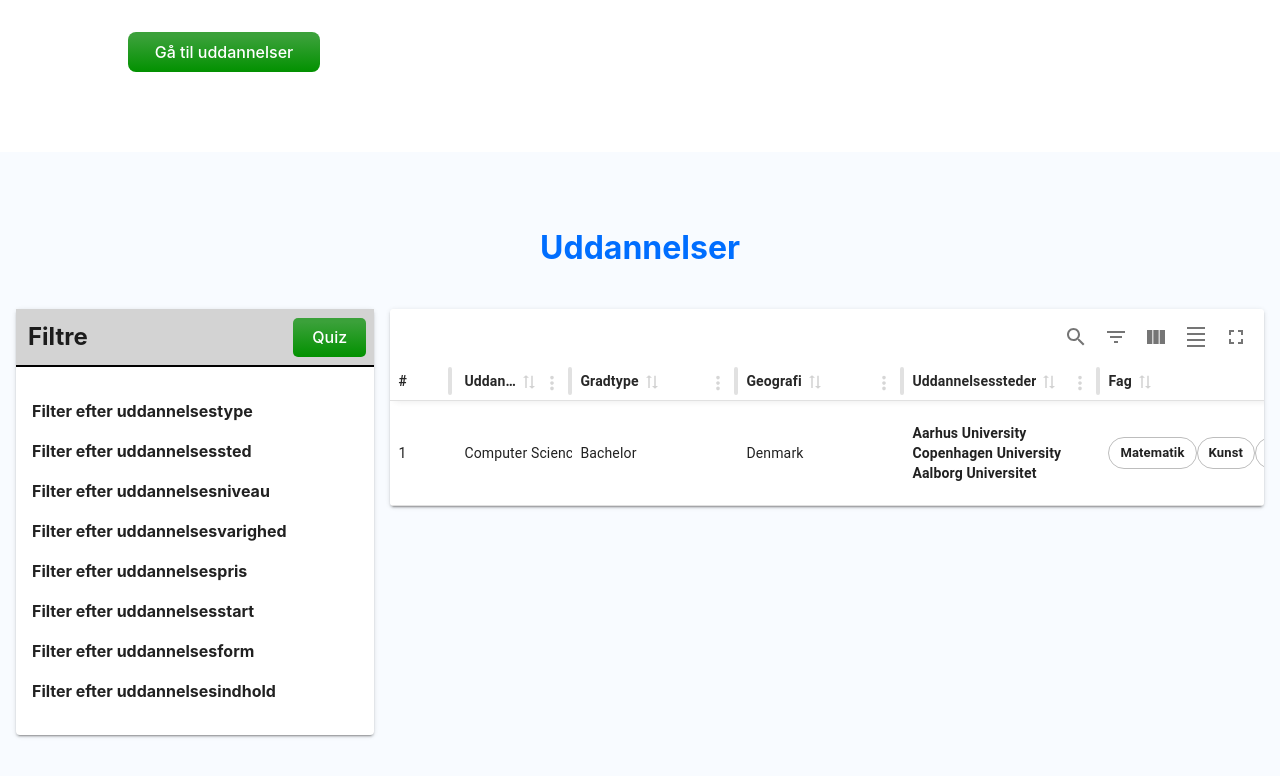
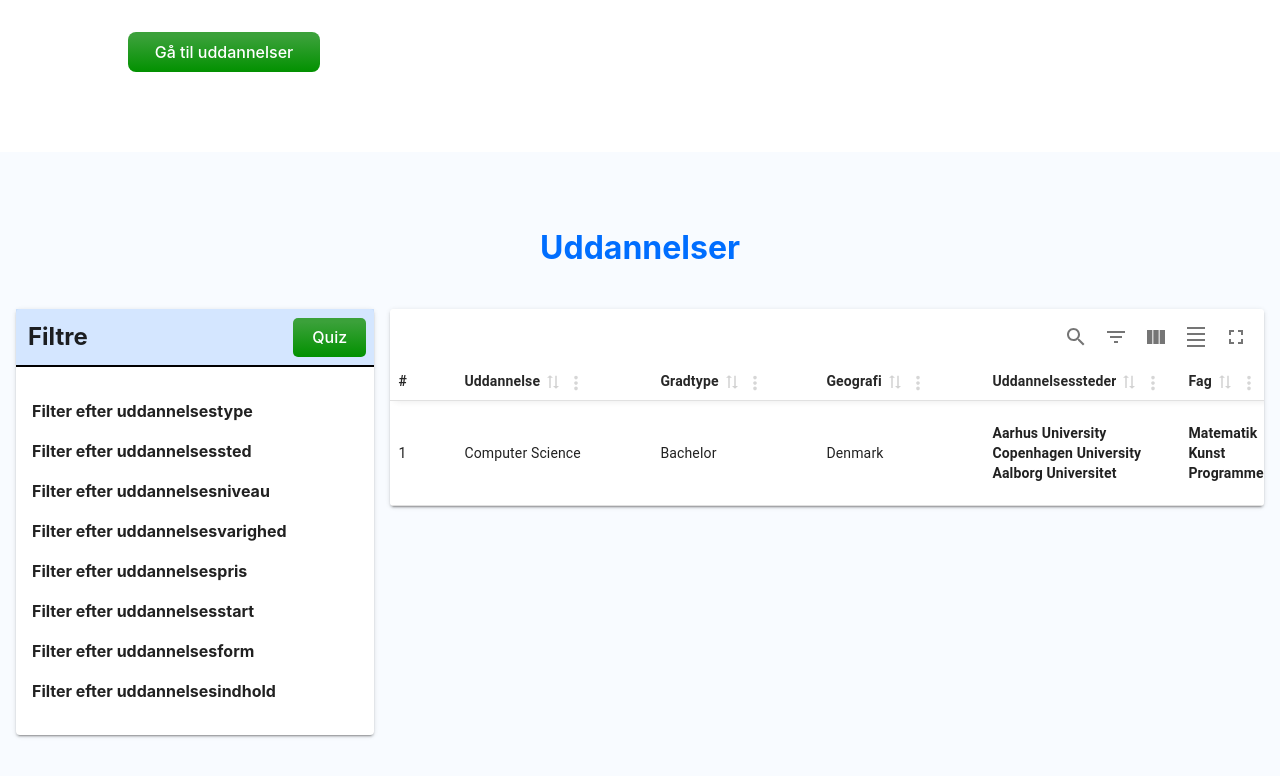
Before and after one commit to P2-API/Education-Platform, a React (Vite) app: page / in a window 1280 px wide. Shown: the part 616-1392 px from the top of the page. Built offline with nearby package versions, Linux system fonts and the light colour scheme.

Commit message:
Merged frontend

```diff
--- a/Frontend/components/DataTable.tsx
+++ b/Frontend/components/DataTable.tsx
@@ -6,6 +6,7 @@ import {
   type MRT_ColumnDef,
   type MRT_SortingState,
   type MRT_RowVirtualizer,
+  MRT_Row,
 } from "material-react-table";
 import Chip from "@mui/material/Chip";
 
@@ -18,7 +19,7 @@ const MaterialReactDataTable = () => {
       {
         accessorKey: "title",
         header: "Uddannelse", // Change to your language's translation for "Uddannelse"
-        size: 100,
+
       },
       {
         accessorKey: "degree_type",
@@ -33,12 +34,12 @@ const MaterialReactDataTable = () => {
       {
         accessorKey: "institutions",
         header: "Uddannelsessteder",
-        Cell: ({ row }: { row: any }) => {
+        Cell: ({ row }: { row: MRT_Row<Uddannelse> }) => {
           const institutions: string[] = row.original.institutions; // Access the institutions data from row.original
           return (
             <ul style={{ padding: 0, overflowY: "scroll", width: "250px", justifyContent: "center", height: "60px", scrollbarWidth: "thin" }}>
               {institutions.map((institution: string) => (
-                <p className="noselect" style={{ cursor: "default", margin: 0, fontSize: "1em", textDecoration: "none" }} key={institution}>{institution}</p>
+                <p className="" style={{ cursor: "default", margin: 0, fontSize: "1em", textDecoration: "none" }} key={institution}>{institution}</p>
               ))}
             </ul>
           );
@@ -47,32 +48,34 @@ const MaterialReactDataTable = () => {
       {
         accessorKey: "subjects",
         header: "Fag", // Change to your language's translation for "subjects"
-        Cell: ({ row }: { row: any }) => {
-          const subjects: string[] = row.original.subjects; // Access the institutions data from row.original
+        Cell: ({ row }: { row: MRT_Row<Uddannelse> }) => {
+          const subjects: string[] = row.original.subjects.map((subject) => subject.title)
           console.log("subjects", subjects)
           return (
-            <div style={{ overflowX: "scroll", width: "250px", justifyContent: "center", height: "60px", display: "flex", flexDirection: "column", flexWrap: "wrap", scrollbarWidth: "thin" }}>
-              {subjects?.map((subject: any) => (
-
-                <Chip key={subject.title} label={subject.title} variant="outlined" />
+            <ul style={{ padding: 0, overflowY: "scroll", width: "250px", justifyContent: "center", height: "60px", scrollbarWidth: "thin" }}>
+              {subjects.map((subject: string) => (
+                <p className="noselect" style={{ cursor: "default", margin: 0, fontSize: "1em", textDecoration: "none" }} key={subject}>{subject}</p>
               ))}
-            </div>
-          )
+            </ul>
+          );
         }
       },
       {
         accessorKey: "industries",
         header: "Brancher", // Change to your language's translation for "subjects"
-        Cell: ({ row }: { row: Uddannelse }) => (
-          <ul>
-            {row.industries?.map((industries: any) => (
-              <b key={industries.title}>
-                {industries.title}: {industries.share}
-              </b>
-            ))}
-          </ul>
-        ),
+        Cell: ({ row }: { row: MRT_Row<Uddannelse> }) => {
+          const industries: string[] = row.original.industries.map((industry) => industry.title)
+          console.log("subjects", industries)
+          return (
+            <ul style={{ padding: 0, overflowY: "scroll", width: "250px", justifyContent: "center", height: "60px", scrollbarWidth: "thin" }}>
+              {industries.map((industry: string) => (
+                <p className="noselect" style={{ cursor: "default", margin: 0, fontSize: "1em", textDecoration: "none" }} key={industry}>{industry}</p>
+              ))}
+            </ul>
+          );
+        }
       },
+
     ],
     []
   );
@@ -195,9 +198,9 @@ const MaterialReactDataTable = () => {
   const table = useMaterialReactTable({
     columns,
     data, //10,000 rows
-    defaultDisplayColumn: { enableResizing: true },
+    defaultDisplayColumn: { enableResizing: false, },
     enableBottomToolbar: false,
-    enableColumnResizing: true,
+    enableColumnResizing: false,
     enableColumnVirtualization: true,
     enableGlobalFilterModes: true,
     enablePagination: false,
--- a/Frontend/pages/TableSection.tsx
+++ b/Frontend/pages/TableSection.tsx
@@ -18,7 +18,7 @@ const TableSection: React.FC<TableSectionProps> = ({ tableRef, setIsModalOpen })
             <div style={{ display: "flex", padding: "1em" }}>
                 <div style={{ width: "30%", height: "100%", minWidth: "302px" }}>
                     <Paper elevation={2} style={{ marginRight: "1em" }}>
-                        <div style={{ height: "3.5em", borderBottom: "2px solid black", backgroundColor: "lightgrey", padding: 0, display: "flex", justifyContent: "space-between", alignItems: "center" }}>
+                        <div style={{ height: "3.5em", borderBottom: "2px solid black", backgroundColor: "#006eff2b", padding: 0, display: "flex", justifyContent: "space-between", alignItems: "center" }}>
                             <h2 style={{ textAlign: "left", paddingLeft: "0.5em" }}>Filtre</h2>
                             <button className="primary-button" style={{ marginRight: "0.5em", borderRadius: 5 }} onClick={() => setIsModalOpen(true)}>Quiz</button>
                         </div>
```
Also changed, not shown: src/types.ts (+30 -11 lines).
